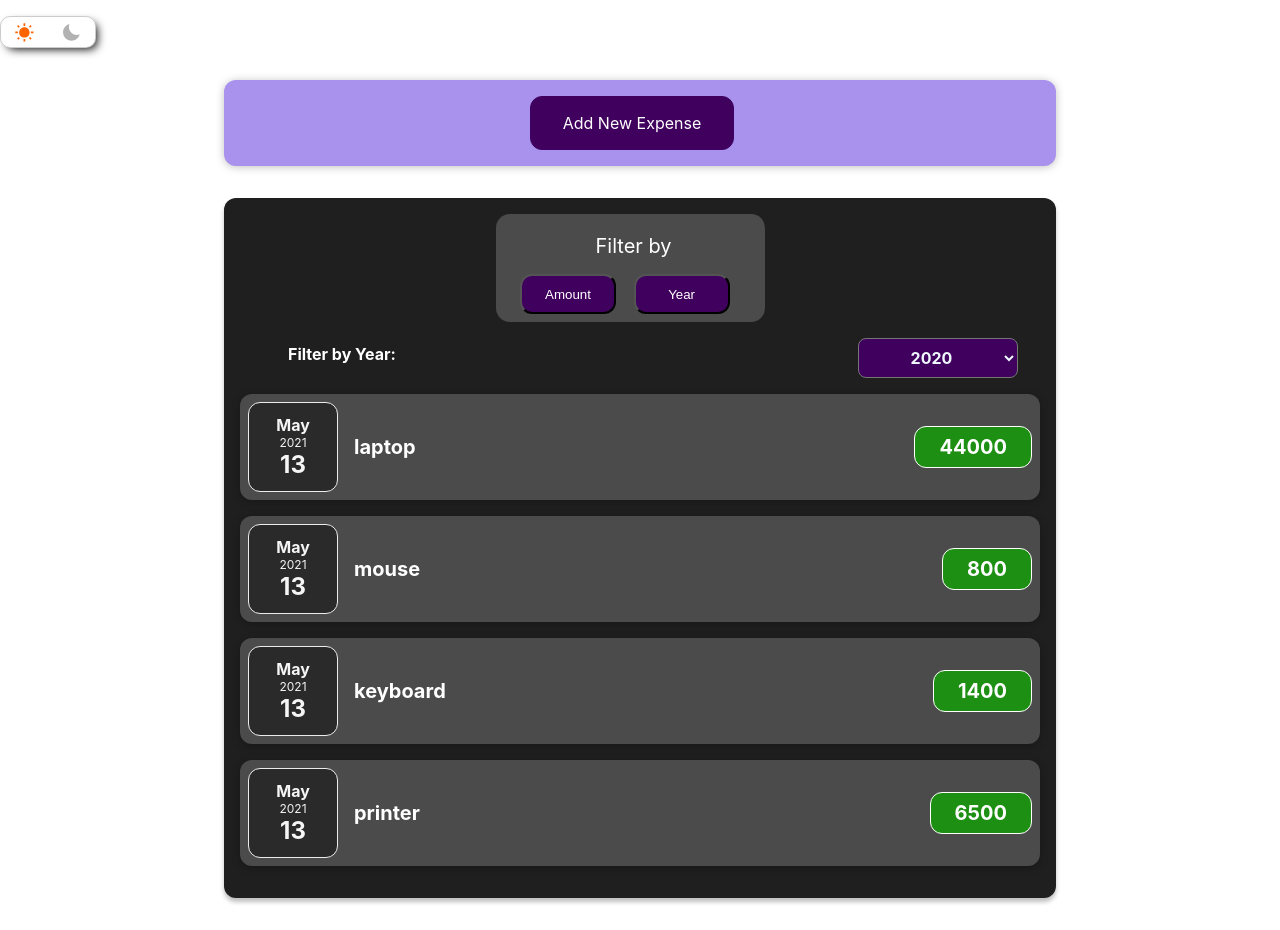
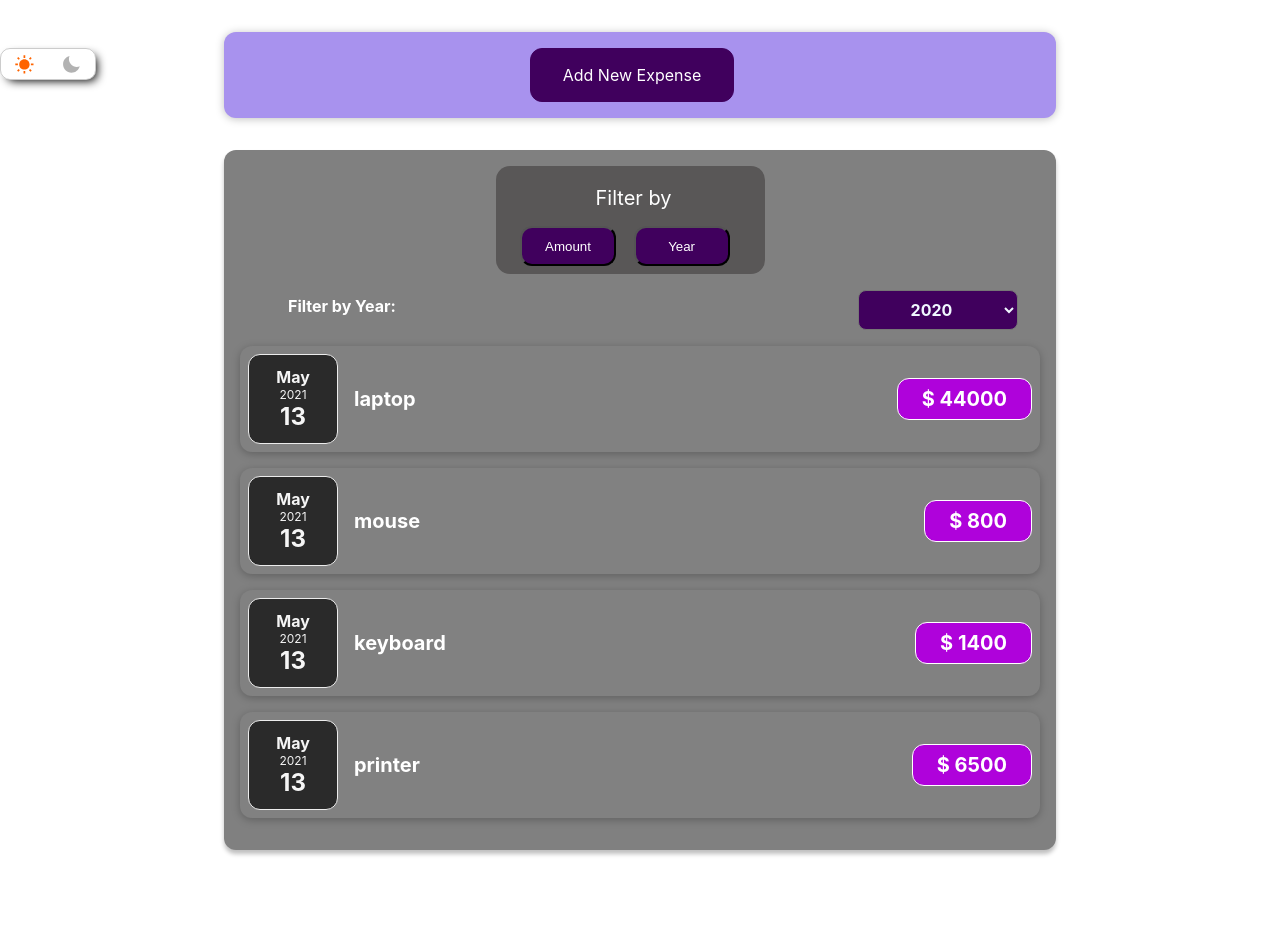
Before and after one commit to sachinmewar/expense-tracker, a React (Create React App) app: page / in a window 1280 px wide. After the commit the page ends 882 px from the top, so only its background shows below. Built offline with nearby package versions, Linux system fonts and the light colour scheme.

Commit message:
Done some theme changes in different css files

```diff
--- a/src/components/Expenses/ExpenseFilter.css
+++ b/src/components/Expenses/ExpenseFilter.css
@@ -6,7 +6,7 @@
 .expense-filter-toggle {
   display: flex;
   border-radius: 14px;
-  background-color: #4b4b4b;
+  background-color: var(--filter-by-container);
   width: 35%;
   align-items: center;
   margin-left: 15rem;
--- a/src/components/Expenses/ExpenseItem.css
+++ b/src/components/Expenses/ExpenseItem.css
@@ -1,8 +1,3 @@
-:root {
-  --textAlt: #fff;
-  --background: #fff;
-}
-
 .expense-item {
   display: flex;
   justify-content: space-between;
@@ -11,7 +6,7 @@
   padding: 0.5rem;
   margin: 1rem 0;
   border-radius: 12px;
-  background-color: #4b4b4b;
+  background-color: rgba(128, 128, 128, 0.2);
   width: auto;
   height: auto;
   margin-left: 0;
--- a/src/components/Expenses/ExpenseItem.js
+++ b/src/components/Expenses/ExpenseItem.js
@@ -11,7 +11,7 @@ const ExpenseItem = (props) => {
             <h2>{props.title}</h2>
          </div>
 
-         <div className="expense-item__price">{props.amount}</div>
+         <div className="expense-item__price">$ {props.amount}</div>
       </div>
    );
 }
--- a/src/components/Expenses/Expenses.css
+++ b/src/components/Expenses/Expenses.css
@@ -1,7 +1,7 @@
 .expenses {
   padding: 1rem;
   padding-left: 1rem;
-  background-color: rgb(31, 31, 31);
+  background-color: var(--container);
   margin: 2rem auto;
   width: 50rem;
   max-width: 90%;
--- a/src/components/Theme/SwitchTheme.css
+++ b/src/components/Theme/SwitchTheme.css
@@ -1,9 +1,3 @@
-:root {
-  --border: rgba(0, 0, 0, 0.2);
-  --inactive: rgba(0, 0, 0, 0.3);
-  --heading: rgba(255, 100, 0, 1);
-}
-
 .switch-button {
   border-color: var(--border);
 }
@@ -20,7 +14,7 @@
   width: 6rem;
   height: 2rem;
   margin: 1rem 0;
-  position: relative;
+  position: fixed;
   border-radius: 10px;
   border-width: 1px;
   border-style: solid;
--- a/src/components/Theme/ThemeContext.js
+++ b/src/components/Theme/ThemeContext.js
@@ -14,22 +14,26 @@ const lightTheme = [
    '--border: rgba(0,0,0,.2)',
    '--shadow: #000',
    '--heading: rgba(255,100,0,1)',
-   '--main: #1d8f13',
+   '--main: #af02db',
    '--text: #000',
    '--textAlt: #fff',
    '--inactive: rgba(0,0,0,.3)',
    '--background: white',
+   '--container: rgba(128, 128, 128, 1)',
+   '--filter-by-container: #595757'
 ];
 
 const darkTheme = [
    '--border: rgba(255,255,255,.1)',
    '--shadow: #000',
    '--heading: rgba(255,255,5,.9)',
-   '--main: #79248f',
+   '--main: #330140',
    '--text: rgb(255, 255, 255)',
    '--textAlt: #fff',
    '--inactive: rgba(255,255,255,.3)',
    '--background: #2D2D2D',
+   '--container: black',
+   '--filter-by-container: #242323'
 ];
 
 
```
